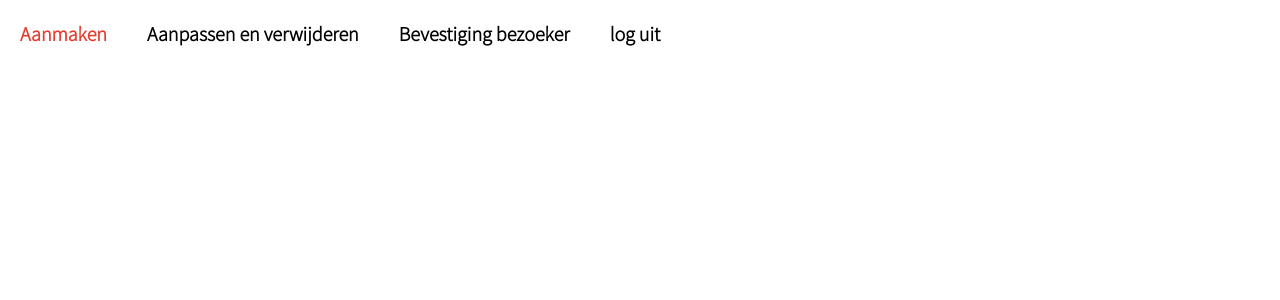
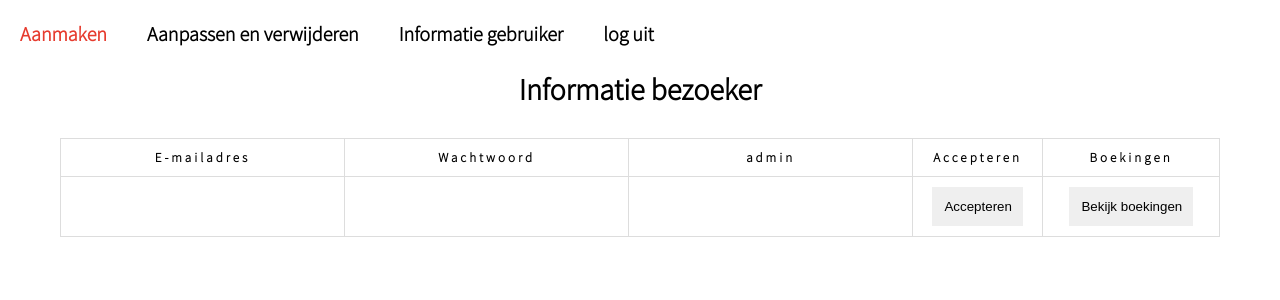
Before and after one commit to Tobias-W-S/CRUDP4Project, a PHP site: page /includes/bevestigbezoeker.php in a window 1280 px wide. Shown: the top 300 px of the page. Run offline with PHP 8.4, Linux system fonts and the light colour scheme.

Commit message:
update admin panel

```diff
--- a/css/styles.css
+++ b/css/styles.css
@@ -738,7 +738,7 @@ nav a:hover {
   padding-right: 60px;
   padding-top: 70px;
   text-align: center;
-  margin-bottom: 100px;
+  padding-bottom: 100px;
 }
 .toevoegen_tabel h2 {
   font-size: 30px;
@@ -772,3 +772,42 @@ nav a:hover {
 .button_admin:hover {
   background-color: #e63b2e;
 }
+
+/*bevestingbezoeker.php*/
+.bezoeker_tabel {
+  display: flex;
+  flex-direction: column;
+  width: 100%;
+  height: 100vh;
+  padding-top: 70px;
+  padding-left: 60px;
+  padding-right: 60px;
+  text-align: center;
+}
+
+.bezoeker_tabel table {
+  border-collapse: collapse;
+  width: 100%;
+  height: auto;
+  margin-top: 30px;
+}
+
+.bezoeker_tabel h2 {
+  font-size: 30px;
+}
+
+.bezoeker_tabel table,
+th,
+td {
+  border: 1px solid #ddd;
+  letter-spacing: 3px;
+  font-size: 13px;
+  padding-top: 10px;
+  padding-bottom: 10px;
+}
+
+.bezoeker_tabel input {
+  border-style: hidden;
+  padding: 12px;
+  width: 70%;
+}
--- a/includes/admin.php
+++ b/includes/admin.php
@@ -19,7 +19,7 @@
       <div class="navbar_admin">
         <a href="admin.php">Aanmaken</a>
         <a href="delete.php">Aanpassen en verwijderen</a>
-        <a href="bevestigbezoeker.php">Bevestiging bezoeker</a>
+        <a href="bevestigbezoeker.php">Informatie gebruiker</a>
         <a href="">log uit</a>
       </div>
     </nav>
--- a/includes/bevestigbezoeker.php
+++ b/includes/bevestigbezoeker.php
@@ -19,7 +19,26 @@
       <div class="navbar">
         <a href="admin.php">Aanmaken</a>
         <a href="delete.php">Aanpassen en verwijderen</a>
-        <a href="bevestigbezoeker.php">Bevestiging bezoeker</a>
+        <a href="bevestigbezoeker.php">Informatie gebruiker</a>
         <a href="">log uit</a>
       </div>
     </nav>
+    <div class="bezoeker_tabel">
+    <h2>Informatie bezoeker</h2>
+<table>
+  <tr>
+    <th>E-mailadres</th>
+    <th>Wachtwoord</th>
+    <th>admin</th>
+    <th>Accepteren</th>
+    <th>Boekingen</th>
+  </tr>
+  <tr>
+  <td><input type="text" value="" name="naam" class="input_border"></td>
+  <td><input type="text" value="" name="naam" class="input_border"></td>
+  <td><input type="text" value="" name="naam" class="input_border"></td>
+  <td><input type="submit" name="submit" class="button_admin" value="Accepteren"></td>
+  <td><input type="submit" name="submit" class="button_admin" value="Bekijk boekingen"></td>
+  </tr>
+</table>
+    </div>
```
Also changed, not shown: includes/delete.php (+12 -4 lines). Lines whose indentation alone changed are shown as unchanged.
